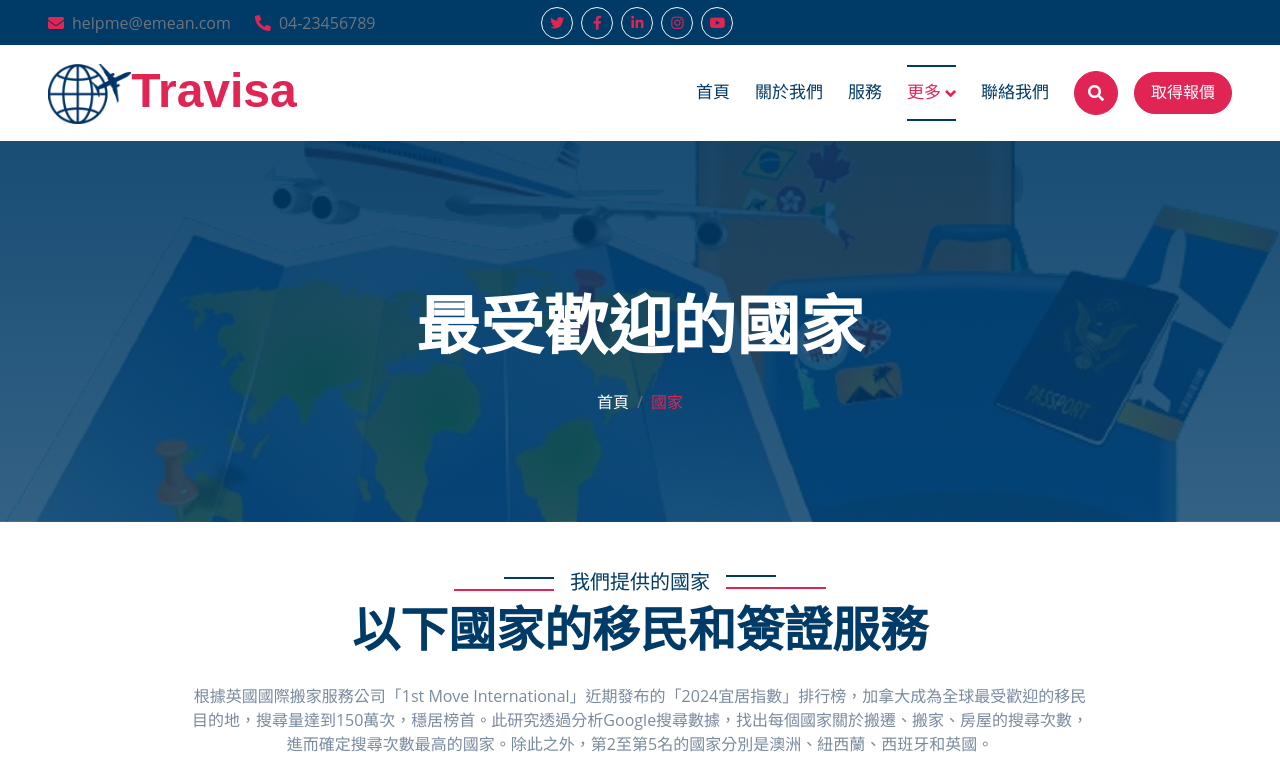
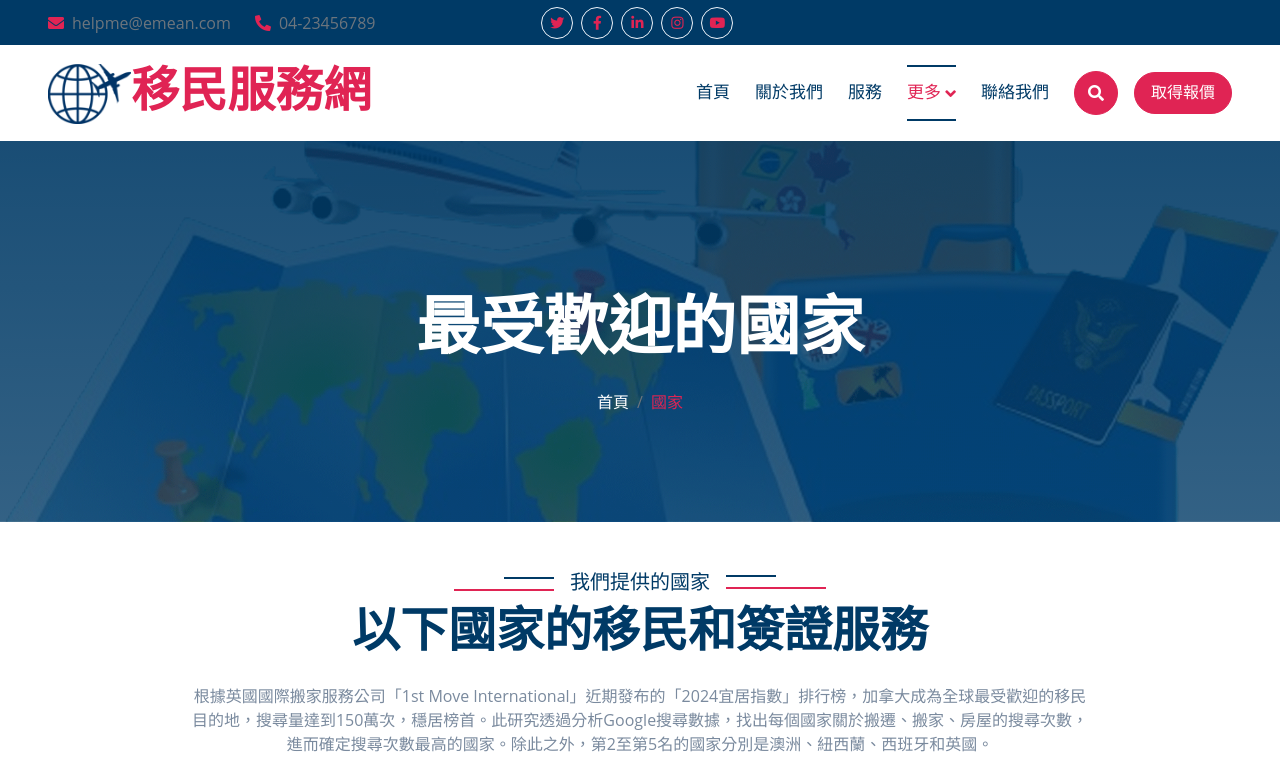
Before and after one commit to javacode113/immigrant, a plain HTML site: page countries.html in a window 1280 px wide. Shown: the top 778 px of the page. Drawn offline with nearby package versions, Linux system fonts and the light colour scheme; grey boxes are pictures that could not be loaded; a web font is replaced by a local one.

Commit message:
Add files via upload

```diff
--- a/countries.html
+++ b/countries.html
@@ -75,7 +75,7 @@
     <div class="container-fluid nav-bar p-0">
         <nav class="navbar navbar-expand-lg navbar-light bg-white px-4 px-lg-5 py-3 py-lg-0">
             <a href="" class="navbar-brand p-0">
-                <h1 class="display-5 text-secondary m-0"><img src="img/brand-logo.png" class="img-fluid" alt="">Travisa
+                <h1 class="display-5 text-secondary m-0"><img src="img/brand-logo.png" class="img-fluid" alt="">移民服務網
                 </h1>
                 <!-- <img src="img/logo.png" alt="Logo"> -->
             </a>
```
Also changed, not shown: feature.html (+1 -1 lines).
